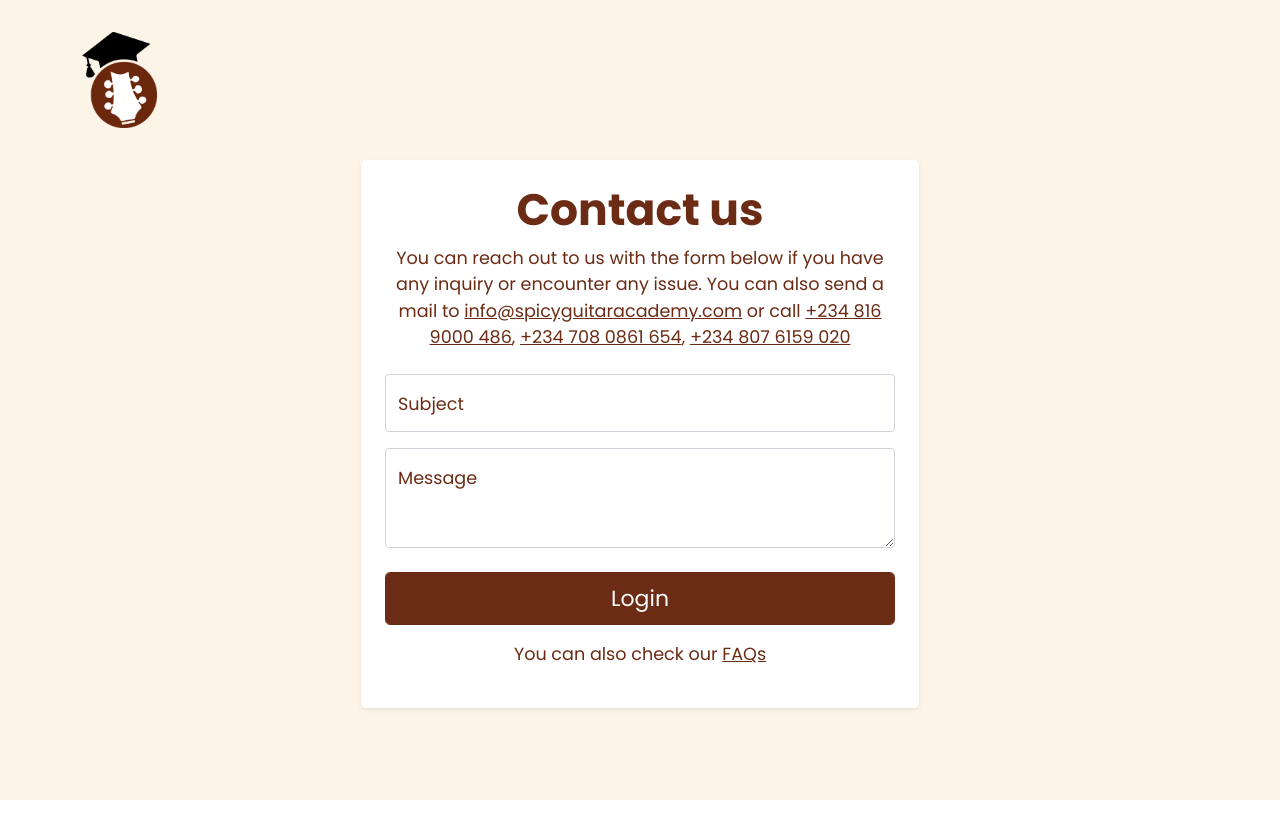
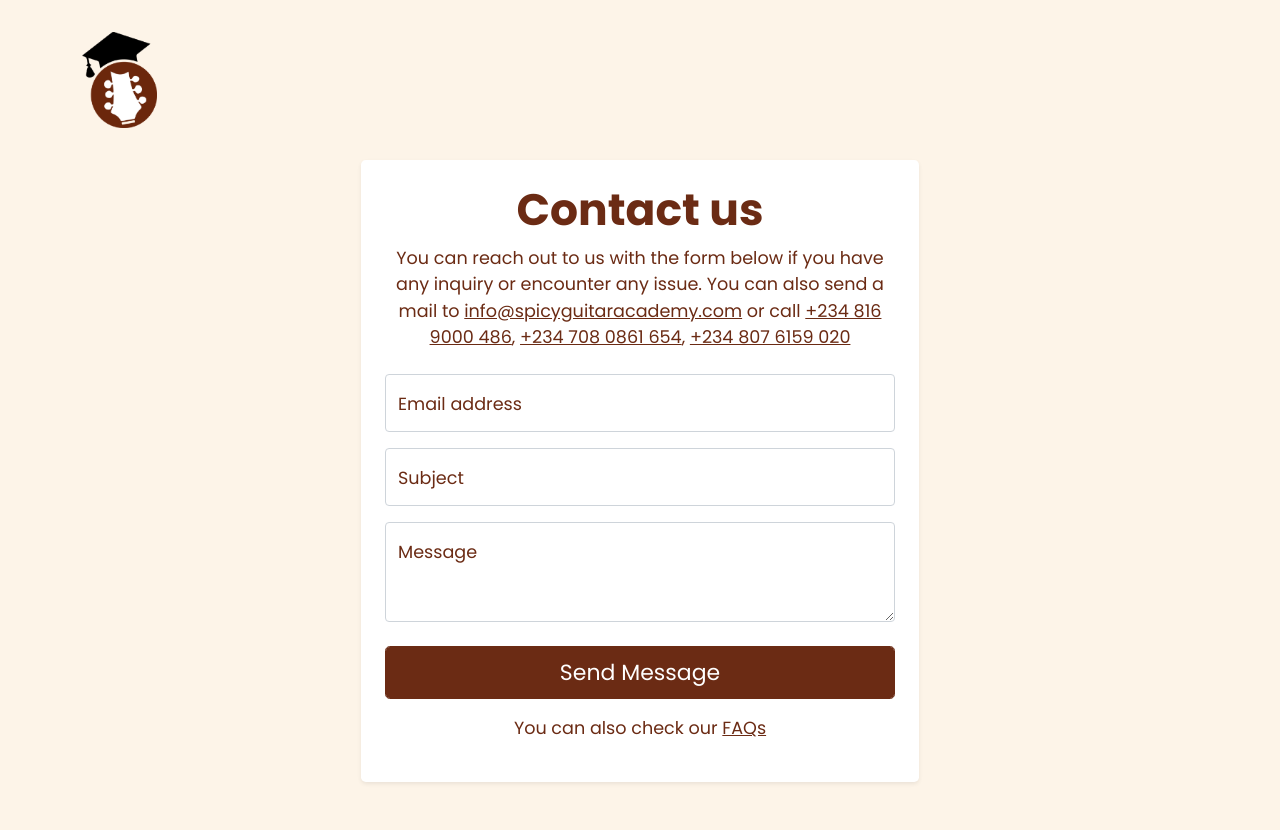
Before and after one commit to SpicyGuitarAcademy/spicyguitaracademy-web-app, a React (Create React App) app: page /contact-us in a window 1280 px wide. Before the commit the page ends 800 px from the top, so only its background shows below. Built offline with nearby package versions, Linux system fonts and the light colour scheme.

Commit message:
feat: implemented the contact us feature

```diff
--- a/src/pages/public/contact-us/contact-us.tsx
+++ b/src/pages/public/contact-us/contact-us.tsx
@@ -1,10 +1,35 @@
+import { useState } from "react"
 import { Link } from "react-router-dom"
 import { PublicPageWrapper } from "../../../components"
+import { useLoadingModalStore } from "../../../store/loading-modal"
+import { useToastStore } from "../../../store/toast"
+import { request, stateToFormData } from "../../../utils"
+
+type contactUsData = {
+  email: string
+  subject: string
+  message: string
+}
 
 export const ContactUs: React.FC<{}> = () => {
 
-  const handleSubmit = (e: React.FormEvent) => {
+  const { toast } = useToastStore()
+  const { setLoading } = useLoadingModalStore()
+  const [form, setForm] = useState<contactUsData>({
+    email: '',
+    subject: '',
+    message: ''
+  })
+
+  const handleSubmit = async (e: React.FormEvent) => {
     e.preventDefault()
+
+    setLoading(true)
+    request('/api/contactus', 'POST', stateToFormData(form))
+      .then(resp => {
+        setLoading(false)
+        toast(resp?.message, undefined, resp?.status ? 'success' : 'danger')
+      })
   }
 
   return (
@@ -23,19 +48,24 @@ export const ContactUs: React.FC<{}> = () => {
                 <div className="mb-lg-4">
 
                   <div className="form-floating mb-lg-3">
-                    <input type="text" id="subject" className="form-control" placeholder="I have an inquiry" />
+                    <input onChange={(e) => setForm({ ...form, email: e.target.value })} type="email" id="email" className="form-control" placeholder="johnadeniyi@mail.com" />
+                    <label htmlFor="email">Email address</label>
+                  </div>
+
+                  <div className="form-floating mb-lg-3">
+                    <input onChange={(e) => setForm({ ...form, subject: e.target.value })} type="text" id="subject" className="form-control" placeholder="I have an inquiry" />
                     <label htmlFor="subject">Subject</label>
                   </div>
 
                   <div className="form-floating mb-lg-3">
-                    <textarea id="message" style={{ height: '100px' }} className="form-control" placeholder="I have an inquiry about..."></textarea>
+                    <textarea onChange={(e) => setForm({ ...form, message: e.target.value })} id="message" style={{ height: '100px' }} className="form-control" placeholder="I have an inquiry about..."></textarea>
                     <label htmlFor="message">Message</label>
                   </div>
 
                 </div>
 
                 <div className="mb-lg-3">
-                  <button type="submit" className="btn btn-lg btn-primary form-control mb-3">Login</button>
+                  <button type="submit" className="btn btn-lg btn-primary form-control mb-3">Send Message</button>
                   <div className="text-center">
                     You can also check our <Link to='/faqs'>FAQs</Link>
                   </div>
```
